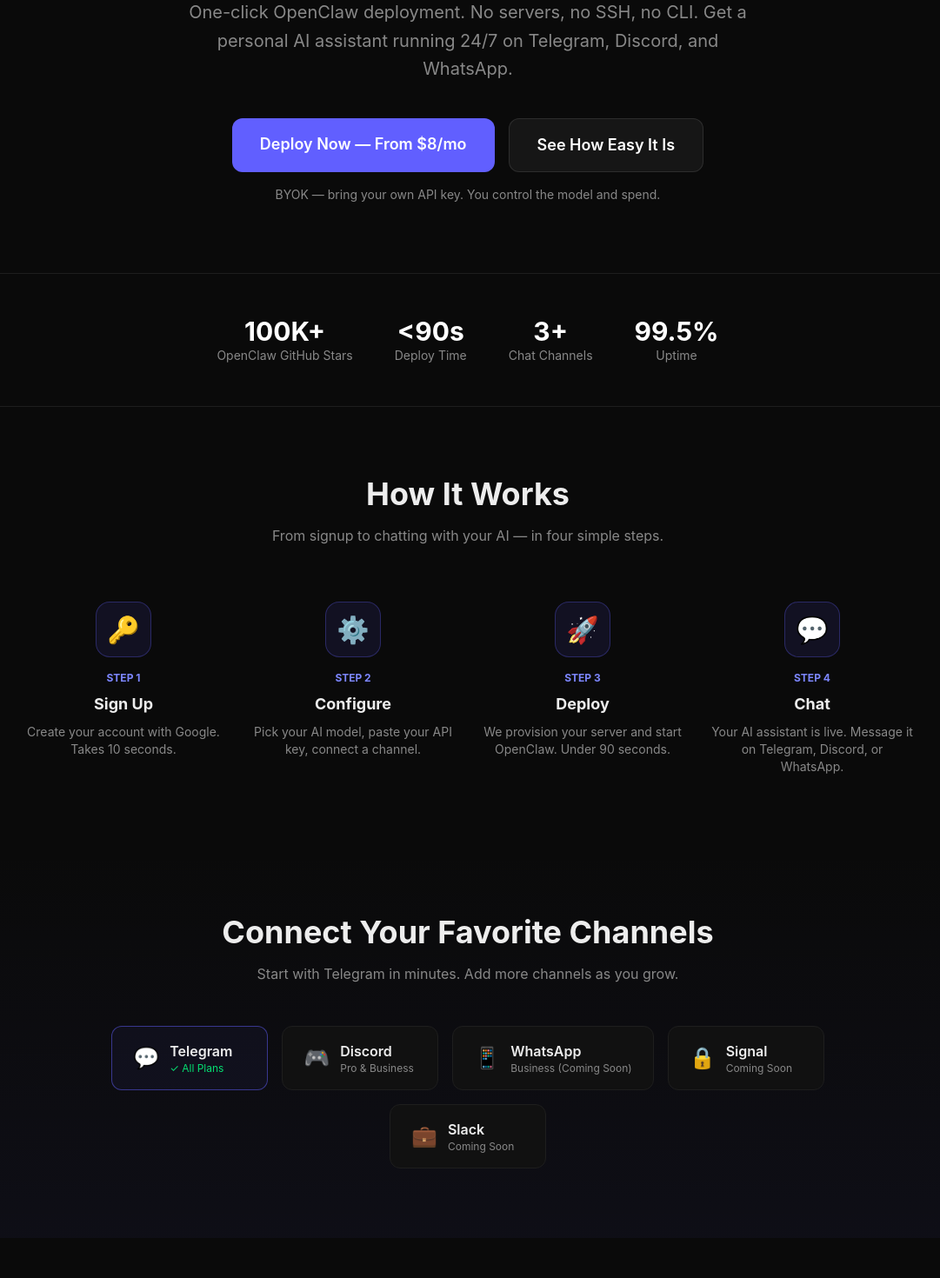
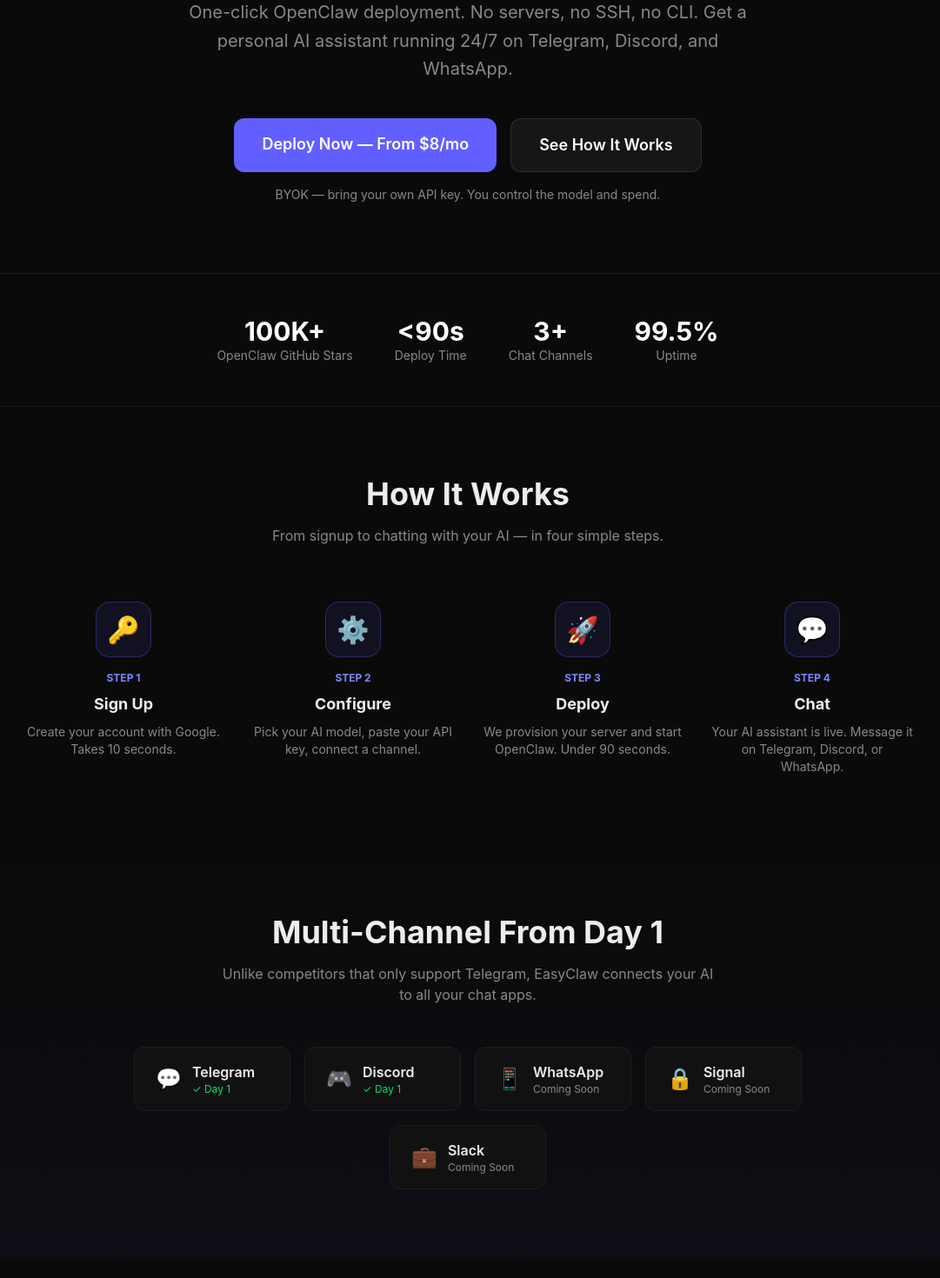
Before and after one commit to aldavila/easyclaw, a Next.js app: page / in a window 1280 px wide. Shown: the part 400-1870 px from the top of the page at 87% size, without its empty margins (102-1183 px from the left). Built offline with nearby package versions, Linux system fonts and the light colour scheme.

Commit message:
revert: restore original landing page layout per Alberto's request

```diff
--- a/src/app/page.tsx
+++ b/src/app/page.tsx
@@ -6,15 +6,15 @@
 const PLANS = [
   {
     name: "Starter", price: 8, popular: false, cta: "Get Started",
-    features: ["Telegram channel", "Any AI model (BYOK)", "Basic dashboard", "SOUL.md editor", "3 cron jobs", "Community support"],
+    features: ["1 messaging channel", "Any AI model (BYOK)", "Basic dashboard", "3 cron jobs", "Community support"],
   },
   {
     name: "Pro", price: 18, popular: true, cta: "Go Pro",
-    features: ["Telegram + Discord", "All AI models (BYOK)", "Full SOUL.md + AGENTS.md editor", "All agent templates", "10 cron jobs", "5 skills/plugins", "Email support (48h)"],
+    features: ["3 messaging channels", "All AI models (BYOK)", "Full config editor (SOUL.md + AGENTS.md)", "All agent templates", "10 cron jobs", "5 skills/plugins", "Email support"],
   },
   {
     name: "Business", price: 38, popular: false, cta: "Go Business",
-    features: ["Telegram + Discord + WhatsApp", "All AI models (BYOK)", "Full config editor", "All templates + custom", "Unlimited cron jobs", "Unlimited skills", "3 instances", "Custom domain", "Priority support (24h)"],
+    features: ["Unlimited channels", "3 instances", "Custom domain", "Unlimited cron jobs", "Unlimited skills", "Priority support (24h)"],
   },
 ];
 
@@ -62,7 +62,6 @@
             <a href="#features" className="hover:text-white transition">Features</a>
             <a href="#pricing" className="hover:text-white transition">Pricing</a>
             <a href="#faq" className="hover:text-white transition">FAQ</a>
-            <Link href="/setup-guide" className="hover:text-white transition">Setup Guide</Link>
           </div>
           <Link href="/api/auth/signin" className="bg-indigo-500 hover:bg-indigo-600 text-white px-5 py-2 rounded-lg text-sm font-semibold transition">Get Started</Link>
         </div>
@@ -84,7 +83,7 @@
           </p>
           <div className="flex flex-col sm:flex-row gap-4 justify-center">
             <Link href="/api/auth/signin" className="bg-indigo-500 hover:bg-indigo-600 text-white px-8 py-4 rounded-xl text-lg font-semibold transition-all hover:scale-105 text-center">Deploy Now — From $8/mo</Link>
-            <Link href="/setup-guide" className="bg-white/5 hover:bg-white/10 border border-white/10 text-white px-8 py-4 rounded-xl text-lg font-semibold transition text-center">See How Easy It Is</Link>
+            <a href="#features" className="bg-white/5 hover:bg-white/10 border border-white/10 text-white px-8 py-4 rounded-xl text-lg font-semibold transition text-center">See How It Works</a>
           </div>
           <p className="text-sm text-[var(--muted)] mt-4">BYOK — bring your own API key. You control the model and spend.</p>
         </div>
@@ -128,21 +127,21 @@
       {/* Channels */}
       <section className="py-20 px-6 bg-gradient-to-b from-transparent to-indigo-500/5">
         <div className="max-w-4xl mx-auto text-center">
-          <h2 className="text-3xl md:text-4xl font-bold mb-4">Connect Your Favorite Channels</h2>
-          <p className="text-[var(--muted)] mb-12 max-w-xl mx-auto">Start with Telegram in minutes. Add more channels as you grow.</p>
+          <h2 className="text-3xl md:text-4xl font-bold mb-4">Multi-Channel From Day 1</h2>
+          <p className="text-[var(--muted)] mb-12 max-w-xl mx-auto">Unlike competitors that only support Telegram, EasyClaw connects your AI to all your chat apps.</p>
           <div className="flex flex-wrap justify-center gap-4">
             {[
-              { name: "Telegram", icon: "💬", status: "✓ All Plans", highlight: true },
-              { name: "Discord", icon: "🎮", status: "Pro & Business", highlight: false },
-              { name: "WhatsApp", icon: "📱", status: "Business (Coming Soon)", highlight: false },
-              { name: "Signal", icon: "🔒", status: "Coming Soon", highlight: false },
-              { name: "Slack", icon: "💼", status: "Coming Soon", highlight: false },
+              { name: "Telegram", icon: "💬", live: true },
+              { name: "Discord", icon: "🎮", live: true },
+              { name: "WhatsApp", icon: "📱", live: false },
+              { name: "Signal", icon: "🔒", live: false },
+              { name: "Slack", icon: "💼", live: false },
             ].map((c) => (
-              <div key={c.name} className={`flex items-center gap-3 bg-[var(--card-bg)] border rounded-xl px-6 py-4 min-w-[180px] ${c.highlight ? "border-indigo-500/50 bg-indigo-500/5" : "border-[var(--card-border)]"}`}>
+              <div key={c.name} className="flex items-center gap-3 bg-[var(--card-bg)] border border-[var(--card-border)] rounded-xl px-6 py-4 min-w-[180px]">
                 <span className="text-2xl">{c.icon}</span>
                 <div className="text-left">
                   <div className="font-semibold">{c.name}</div>
-                  <div className={`text-xs ${c.highlight ? "text-green-400" : "text-[var(--muted)]"}`}>{c.status}</div>
+                  <div className={`text-xs ${c.live ? "text-green-400" : "text-[var(--muted)]"}`}>{c.live ? "✓ Day 1" : "Coming Soon"}</div>
                 </div>
               </div>
             ))}
@@ -212,9 +211,9 @@
               <tbody>
                 {[
                   ["Setup Time", "< 90 seconds", "< 60 seconds", "~60 minutes"],
-                  ["Telegram", "✅ All plans", "✅", "✅ (manual)"],
-                  ["Discord", "✅ Pro+", "❌", "✅ (manual)"],
-                  ["WhatsApp", "🔜 Business", "❌", "✅ (manual)"],
+                  ["Telegram", "✅", "✅", "✅ (manual)"],
+                  ["Discord", "✅", "❌", "✅ (manual)"],
+                  ["WhatsApp", "🔜 Week 2", "❌", "✅ (manual)"],
                   ["Agent Templates", "✅", "❌", "❌"],
                   ["Visual Config Editor", "✅", "❌", "❌"],
                   ["Skills/Plugins", "✅", "❌", "✅ (manual)"],
```
